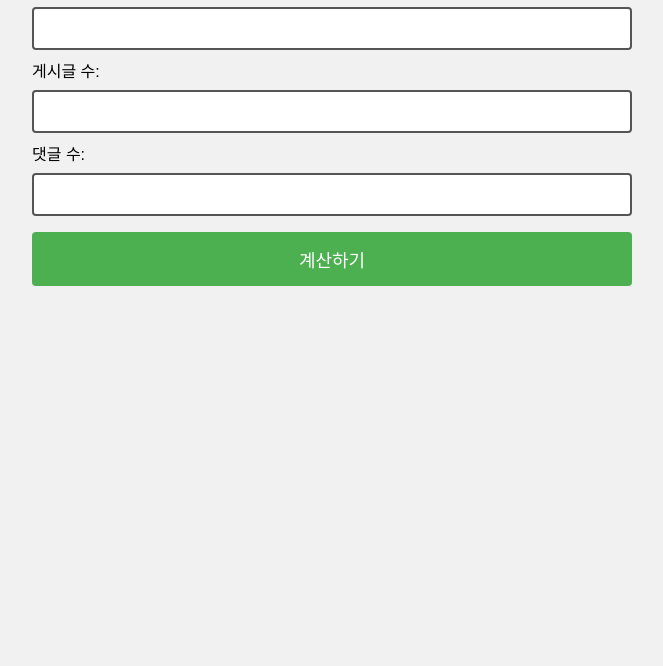
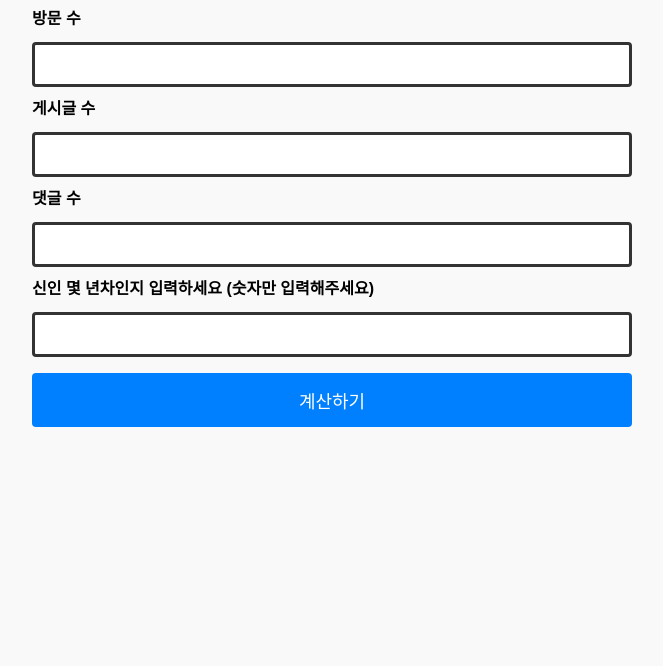
Before and after one commit to kkkleaguestat/kkkleaguestat.github.io, a plain HTML site: page index.html in a window 1280 px wide. Shown: the part 134-800 px from the top of the page, without its empty margins (308-971 px from the left). Drawn offline with Linux system fonts and the light colour scheme.

Commit message:
Add files via upload

```diff
--- a/index.html
+++ b/index.html
@@ -3,16 +3,16 @@
 <head>
 <style>
 body {
-    font-family: Arial, sans-serif;
+    font-family: 'Arial', sans-serif;
     margin: 0;
     padding: 0;
-    background: #f1f1f1;
+    background: #f9f9f9;
 }
 
 .container {
     max-width: 600px;
     margin: 0 auto;
-    padding: 20px;
+    padding: 50px 20px;
 }
 
 h1 {
@@ -25,12 +25,18 @@ input[type=number] {
     padding: 12px 20px;
     margin: 8px 0;
     box-sizing: border-box;
-    border: 2px solid #555;
+    border: 3px solid #333; /* 테두리 두께를 3px로, 색상을 검은색으로 변경 */
     border-radius: 4px;
 }
 
+label {
+    display: block;
+    margin-bottom: 5px;
+    font-weight: bold;
+}
+
 button {
-    background-color: #4CAF50;
+    background-color: #0080FF;
     color: white;
     padding: 14px 20px;
     margin: 8px 0;
@@ -57,12 +63,14 @@ p {
 <div class="container">
 <h1>KKK리그 스탯계산기</h1>
 
-<label for="방문">방문 수:</label><br>
-<input type="number" id="방문" name="방문"><br>
-<label for="게시글">게시글 수:</label><br>
-<input type="number" id="게시글" name="게시글"><br>
-<label for="댓글">댓글 수:</label><br>
-<input type="number" id="댓글" name="댓글"><br>
+<label for="방문">방문 수</label>
+<input type="number" id="방문" name="방문">
+<label for="게시글">게시글 수</label>
+<input type="number" id="게시글" name="게시글">
+<label for="댓글">댓글 수</label>
+<input type="number" id="댓글" name="댓글">
+<label for="년차">신인 몇 년차인지 입력하세요 (숫자만 입력해주세요)</label>
+<input type="number" id="년차" name="년차">
 
 <button onclick="계산()">계산하기</button>
 
@@ -73,14 +81,21 @@ function 계산() {
   var 방문 = document.getElementById("방문").value;
   var 게시글 = document.getElementById("게시글").value;
   var 댓글 = document.getElementById("댓글").value;
+  var 년차 = document.getElementById("년차").value;
 
   var 스탯 = (방문 / 50) + (게시글 / 20) + (댓글 / 100);
+  var 신인버프 = 0;
 
-  document.getElementById("결과").innerHTML = "계산된 스탯은 " + 스탯 + "입니다.";
-}
-</script>
+  if (년차 == 1) {
+    신인버프 = 30;
+  } else if (년차 == 2) {
+    신인버프 = 20;
+  } else if (년차 == 3) {
+    신인버프 = 10;
+  }
 
-</div>
+  스탯 += 신인버프;
 
-</body>
-</
+  스탯 = Math.round(스탯 * 10) / 10;
+
+  document
```
